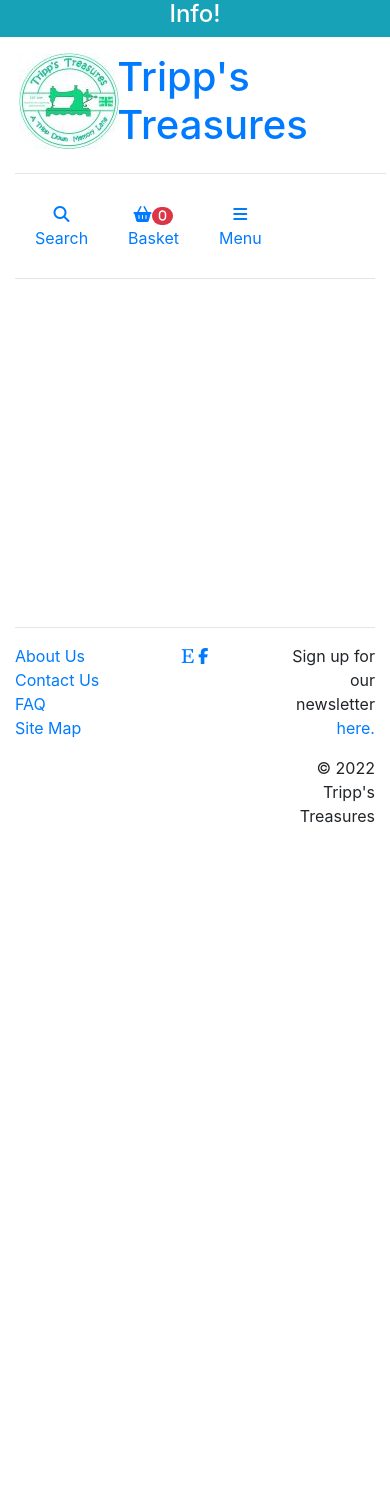
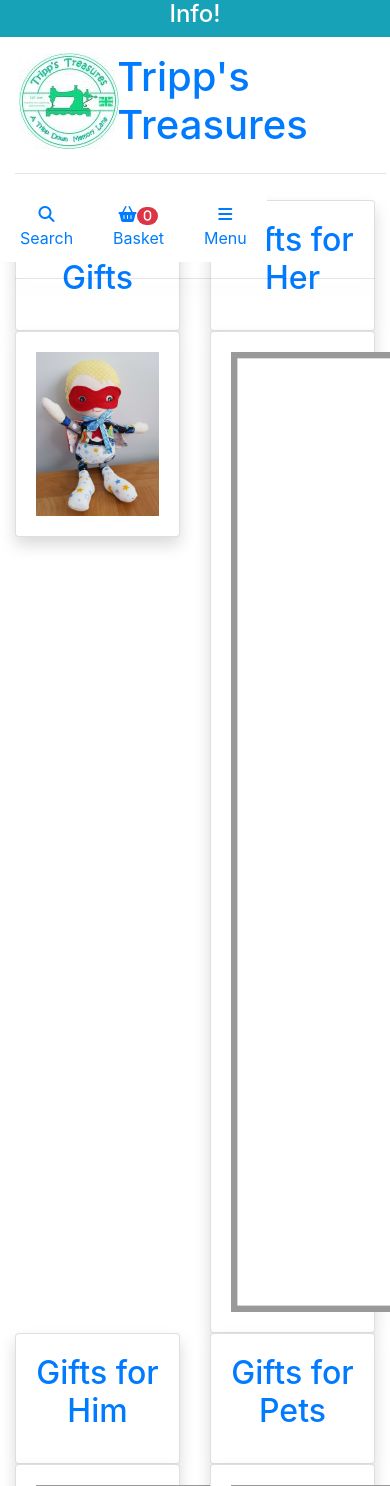
Before and after one commit to mwarddev/tripps_treasures, a Django app: page / in a window 390 px wide; the page is wider, and only the part inside the window is pictured. Shown: the top 1486 px of that part. Before the commit the page ends 823 px from the top of that part, so only its background shows below. Run offline with Django 3.2, Linux system fonts and the light colour scheme; some libraries are stand-ins or nearby versions.

Commit message:
Align page elements correctly on home page

```diff
--- a/home_page/templates/home_page/index.html
+++ b/home_page/templates/home_page/index.html
@@ -2,6 +2,72 @@
 {% load static %}
 
 {% block content %}
-    <div class="container h-100">
+    <div class="container-fluid">
+        <div class="row">
+            <div class="col-6 col-md-3 text-center">
+                <a href="#">
+                    <div class="card shadow">
+                        <div class="card-body">
+                            <h2 class="card-title">
+                                Baby Gifts
+                            </h2>
+                        </div>
+                    </div>
+                    <div class="card shadow">
+                        <div class="card-body">
+                            <img class="img-fluid" src="{% static 'images/20210209_142327.jpg' %}" alt="">
+                        </div>
+                    </div>
+                </a>
+            </div>
+            <div class="col-6 col-md-3 text-center">
+                <a href="#">
+                    <div class="card shadow">
+                        <div class="card-body">
+                            <h2 class="card-title">
+                                Gifts for Her
+                            </h2>
+                        </div>
+                    </div>
+                    <div class="card shadow">
+                        <div class="card-body">
+                            <img src="/media/no_image.png" alt="">
+                        </div>
+                    </div>
+                </a>
+            </div>
+            <div class="col-6 col-md-3 text-center">
+                <a href="#">
+                    <div class="card shadow">
+                        <div class="card-body">
+                            <h2 class="card-title">
+                                Gifts for Him
+                            </h2>
+                        </div>
+                    </div>
+                    <div class="card shadow">
+                        <div class="card-body">
+                            <img src="/media/no_image.png" alt="">
+                        </div>
+                    </div>
+                </a>
+            </div>
+            <div class="col-6 col-md-3 text-center">
+                <a href="#">
+                    <div class="card shadow">
+                        <div class="card-body">
+                            <h2 class="card-title">
+                                Gifts for Pets
+                            </h2>
+                        </div>
+                    </div>
+                    <div class="card shadow">
+                        <div class="card-body">
+                            <img src="/media/no_image.png" alt="">
+                        </div>
+                    </div>
+                </a>
+            </div>
+        </div>
     </div>
 {% endblock %}
--- /dev/null
+++ b/static/css/style.css
@@ -0,0 +1,4 @@
+main {
+    margin-top: 200px;
+    flex: 1;
+}
--- a/templates/base.html
+++ b/templates/base.html
@@ -18,7 +18,7 @@
     <link rel="stylesheet" href="https://stackpath.bootstrapcdn.com/bootstrap/4.4.1/css/bootstrap.min.css"
         integrity="sha384-Vkoo8x4CGsO3+Hhxv8T/Q5PaXtkKtu6ug5TOeNV6gBiFeWPGFN9MuhOf23Q9Ifjh" crossorigin="anonymous">
     <link rel="stylesheet" href="https://fonts.googleapis.com/css2?family=Roboto&family=Special+Elite&display=swap">
-    <link rel="stylesheet" href="{% static 'css/base.css' %}">
+    <link rel="stylesheet" href="{% static 'css/style.css' %}">
     {% endblock %}
 
     {% block extra_css %}
@@ -44,7 +44,7 @@
     <title>Tripp's Treasures</title>
 </head>
 
-<body>
+<body class="d-flex flex-column min-vh-100">
     <header class="container-fluid fixed-top">
         <div id="info-banner" class="row text-center">
             <div class="col bg-info text-white">
@@ -56,7 +56,7 @@
                 <a href="{% url 'home' %}">
                     <div class="row px-1">
                         <div class="col-3 text-right">
-                            <img src="{% static 'logo.jpg' %}" alt="Site logo">
+                            <img src="{% static 'images/logo.jpg' %}" alt="Site logo">
                         </div>
                         <div class="col-9">
                             <div>
@@ -136,9 +136,13 @@
                     </li>
                 </ul>
             </div>
-            {% include 'extra_html/mobile_nav.html' %}
+            <div class="row">
+                <nav>
+                    {% include 'extra_html/mobile_nav.html' %}
+                </nav>
+            </div>
         </div>
-        <hr>
+        <hr class="shadow">
     </header>
 
     {% if messages %}
@@ -159,13 +163,16 @@
     </div>
     {% endif %}
 
-    {% block page_header %}
+    <main>
+    {% block page_nav %}
     {% endblock %}
 
     {% block content %}
     {% endblock %}
+    </main>
+
     <!-- Footer -->
-    <footer class="container-fluid fixed-bottom">
+    <footer class="container-fluid">
         <hr>
         <div class="row">
             <div class="col-4">
--- a/templates/extra_html/mobile_nav.html
+++ b/templates/extra_html/mobile_nav.html
@@ -1,4 +1,4 @@
-<div class="col-12 d-block d-sm-none justify-content-between">
+<div class="col-12 d-block d-sm-none justify-content-center">
     <ul class="list-group list-group-horizontal list-unstyled text-center">
         <li class="list-group-item border-0">
             <a href="#" id="mobile-search" data-toggle="dropdown" aria-haspopup="true" aria-expanded="false">
```
Also changed, not shown: static/images/20210209_142327.jpg (added), static/images/logo.jpg (renamed from static/logo.jpg).
